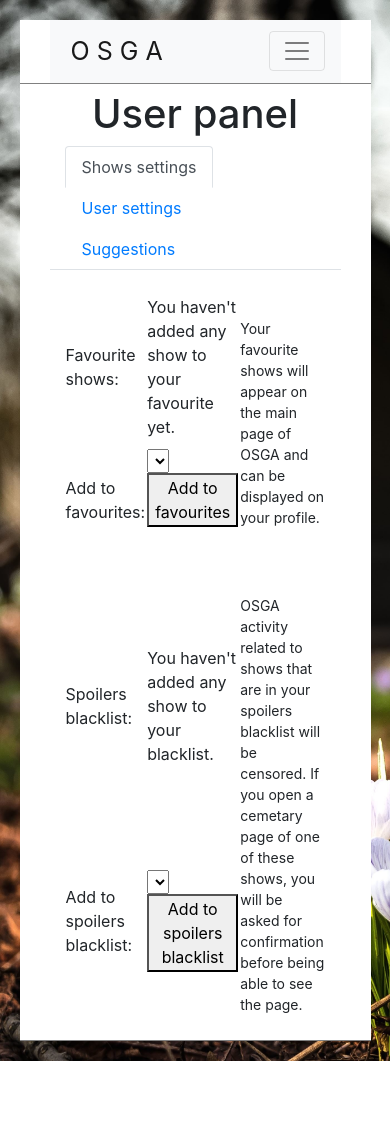
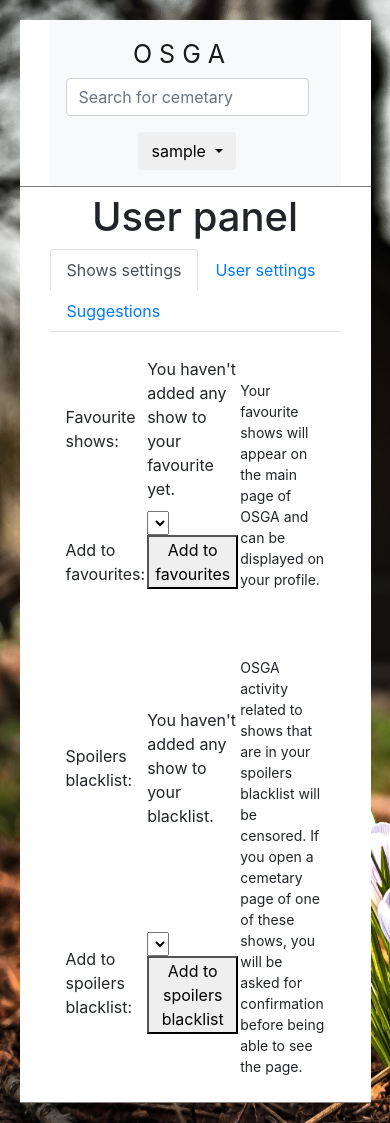
Before and after one commit to Miloceane/OSGA, a Flask app: page /user_panel/1 in a window 390 px wide. Before the commit the page ends 1061 px from the top, so only its background shows below. Run offline with Flask 2, Linux system fonts and the light colour scheme; the visitor is signed in with stand-in values (Sample User, id 1); data comes from the database, SQL or seed files in the repository; data that the repository does not hold is empty; some libraries are stand-ins or nearby versions.

Commit message:
[#26] Main navbar is now responsive for all screen sizes.

```diff
--- a/static/css/osga_style.css
+++ b/static/css/osga_style.css
@@ -125,28 +125,59 @@
 /* Navbar style */
 /****************/
 
-#top
+
+@media (max-width: 539px)
 {
-
+	.navbar
+	{
+		text-align: center;
+		justify-content: center;
 	}
 
-header .navbar-brand
+	nav
+	{
+		justify-content: center;
+		text-align: center;
+	}
+
+	nav .navbar-brand
 	{
 		font-size: 25px;
-	padding: 5px;
+		padding-top: 0%;
 	}
 
-.navbar-nav .nav-item:not(:last-child)
+	form .btn
 	{
-   border-right: 1px solid silver;
+		justify-content: center;
+		display: none;
+	}
 }
 
+@media (min-width: 540px)
+{
 	.nav-item
 	{
-	padding-left: 15px;
-	padding-right: 15px;
+		padding-left: 5px;
+		padding-right: 5px;
 	}
 
+	.osga_right_nav
+	{
+		margin-left: auto!important;
+	}
+
+	nav .navbar-brand
+	{
+		font-size: 25px;
+		padding-top: 0%;
+		padding-left: 0px;
+	}
+
+	form
+	{
+		margin-left: 50px;
+	}
+}
 
 /***************/
 /* Pages style */
--- a/templates/layout_base.html
+++ b/templates/layout_base.html
@@ -16,5 +16,11 @@
   <body>
    		{% block content %}{% endblock %}
 
+      <!-- Optional JavaScript -->
+      <!-- jQuery first, then Popper.js, then Bootstrap JS -->
+      <script src="https://code.jquery.com/jquery-3.2.1.slim.min.js" integrity="sha384-KJ3o2DKtIkvYIK3UENzmM7KCkRr/rE9/Qpg6aAZGJwFDMVNA/GpGFF93hXpG5KkN" crossorigin="anonymous"></script>
+      <script src="https://cdnjs.cloudflare.com/ajax/libs/popper.js/1.11.0/umd/popper.min.js" integrity="sha384-b/U6ypiBEHpOf/4+1nzFpr53nxSS+GLCkfwBdFNTxtclqqenISfwAzpKaMNFNmj4" crossorigin="anonymous"></script>
+      <script src="https://maxcdn.bootstrapcdn.com/bootstrap/4.0.0-beta/js/bootstrap.min.js" integrity="sha384-h0AbiXch4ZDo7tp9hKZ4TsHbi047NrKGLO3SEJAg45jXxnGIfYzk4Si90RDIqNm1" crossorigin="anonymous"></script>
+
 	</body>
 </html>
--- a/templates/layout_pages.html
+++ b/templates/layout_pages.html
@@ -3,38 +3,36 @@
 {% block content %}
 <div class="container" id="top">
 	<div class="col-12">
-		<header class="navbar navbar-expand-lg navbar-light bg-light">
+		<nav class="navbar navbar-expand-lg navbar-light bg-light">
+			<ul class="navbar navbar-nav">
+				<li class="nav-item">
 					<a class="navbar-brand" href="/">O S G A</a>
-			<button class="navbar-toggler" type="button" data-toggle="collapse" data-target="#navbarNavAltMarkup" aria-controls="navbarNavAltMarkup" aria-expanded="false" aria-label="Toggle navigation">
-		    	<span class="navbar-toggler-icon"></span>
-		  	</button>
+				</li>
+				<li class="nav-item">
+					<form class="form-inline" action="/search_cemetary" method="post">
+						<input type="text" class="form-control" name="cemetary_search" placeholder="Search for cemetary">
+						<button class="btn" type="submit">Search</button>
+					</form>
+				</li>
+			</ul>
 
-		  	<div class="collapse navbar-collapse" id="navbarNavAltMarkup">
-			    <div class="navbar-nav">
-					<form class="nav-item navbar-search pull-left" action="/search_cemetary" method="post">
-						<input type="text" class="search-query" name="cemetary_search" placeholder="Search for cemetary">
-					</form>
-			    </div>
-		  	</div>
-		  	<link rel="stylesheet" href="https://cdn.jsdelivr.net/npm/choices.js/public/assets/styles/choices.min.css"/>
-  			{% block js %}{% endblock %}
-         	<!-- Include Choices JavaScript -->
-		  <script src="https://cdn.jsdelivr.net/npm/choices.js/public/assets/scripts/choices.min.js"></script>
-		  	<ul class="navbar-nav flex-row ml-md-auto d-none d-md-flex">
+			<ul class="navbar navbar-nav osga_right_nav">
 
 				{% if session['username'] %}
-			  			<li class="nav-item dropdown">
-							<a class="nav-link dropdown-toggle" href="/user_panel" id="navbarDropdownMenuLink" data-toggle="dropdown" aria-haspopup="true">
+		  		<li class="nav-item">
+		      		<div class="dropdown">
+						<button type="button" class="btn dropdown-toggle" data-toggle="dropdown">
 							{{ session['username'] }}
-							</a>
-							<div class="dropdown-menu" aria-labelledby="navbarDropdownMenuLink">
+						</button>
+						<div class="dropdown-menu">
 							<a class="dropdown-item" href="/user_panel">User panel</a>
 		  					<a class="dropdown-item" href="/logout">Logout</a>
 		  				</div>
-			  				<a class="nav-link" href="/logout">[ Logout] </a>
+		  			</div>
 	  			</li>
 
 		  		{% else %}
+
 		  		<li class="nav-item">
 	  				<a class="nav-link" onclick="document.getElementById('login_box').style.display='block'">Login</a>
 				</li>
@@ -42,8 +40,9 @@
 					<a class="nav-item nav-link" href="/register">Register</a>
 				</li>
 		  		{% endif %}
+
 		  	</ul>
-			</div>
+
 			<div id="login_box" class="modal" display="none">
 				<div class="modal-dialog">
 					<div class="modal-content">
@@ -68,7 +67,7 @@
 					</div>
 				</div>
 			</div>
-		</header>
+		</nav>
 	</div>
 </div>
 <div class="container" id="main">
```
Lines whose indentation alone changed are shown as unchanged.
